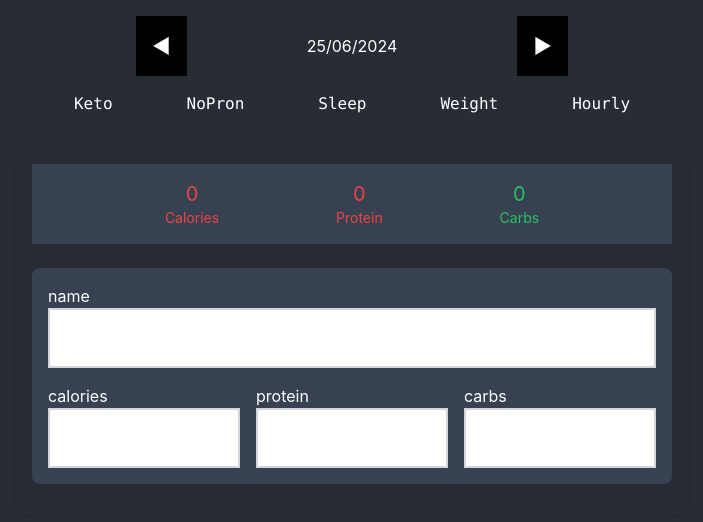
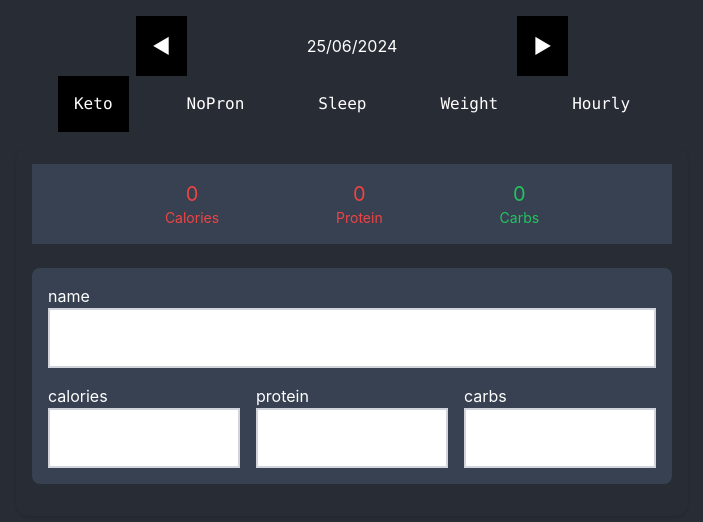
Before and after one commit to EliranSun/trackers, a React (Create React App) app: page / in a window 1280 px wide. Shown: the top 522 px of the page, without its empty margins (288-991 px from the left). Built offline with nearby package versions, Linux system fonts and the light colour scheme.

Commit message:
Color hierarchy

```diff
--- a/src/App.js
+++ b/src/App.js
@@ -39,7 +39,7 @@ function App() {
                             <button
                                 key={name}
                                 className={classNames({
-                                    "bg-gray-900": selectedView === name,
+                                    "bg-black": selectedView === name,
                                     "bg-transparent": selectedView !== name,
                                     "p-4 text-white": true,
                                 })}
```
